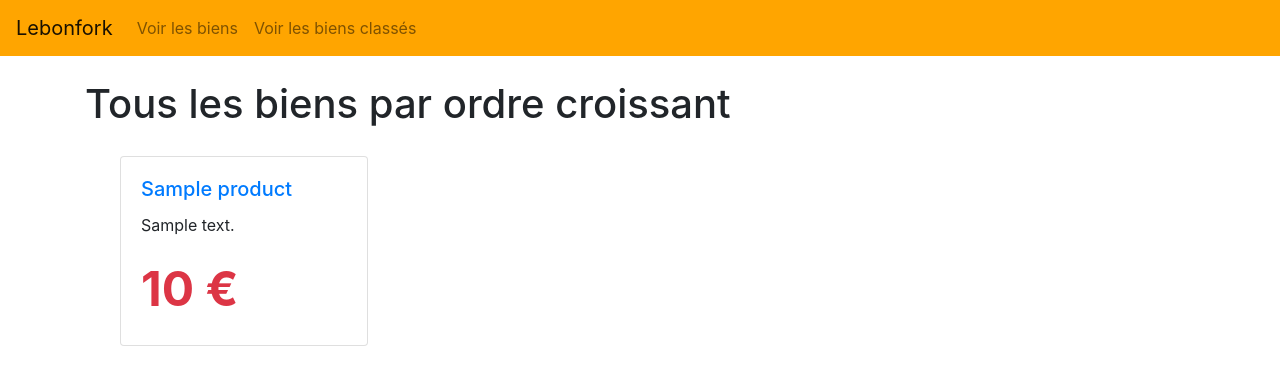
After one commit to MaxouDriver/Lebonfork, a Symfony app: template website-skeleton/templates/product/order.html.twig in a window 1280 px wide. The commit adds this page. Shown: the top 385 px of the page. Run offline with Twig, Linux system fonts and the light colour scheme; the template is opened without the code that fills it: most values are stand-ins (such as "Sample title", 1, 10 or a date in 2020); some libraries are stand-ins or nearby versions.

Commit message:
Added role restriction and page ordered products

```diff
--- a/website-skeleton/config/routes.yaml
+++ b/website-skeleton/config/routes.yaml
@@ -0,0 +1,5 @@
+lougout:
+  path: /logout
+
+admin:
+  path: /admin
--- a/website-skeleton/src/Entity/USer.php
+++ b/website-skeleton/src/Entity/USer.php
@@ -105,7 +105,7 @@ class USer implements UserInterface, \Serializable
      */
     public function serialize()
     {
-        return $this->serialize([
+        return serialize([
             $this->id,
             $this->username,
             $this->password
--- a/website-skeleton/templates/admin/product/index.html.twig
+++ b/website-skeleton/templates/admin/product/index.html.twig
@@ -13,7 +13,7 @@
             </div>
         {% endfor %}
 
-        <table>
+        <table class="table">
             <thead>
                 <tr>
                     <th>Titre</th>
--- a/website-skeleton/templates/base.html.twig
+++ b/website-skeleton/templates/base.html.twig
@@ -18,7 +18,20 @@
                     <li class="nav-item">
                         <a class="nav-link {% if current_menu is defined and current_menu == "products" %} active {% endif %}" href="{{ path('product.index') }}">Voir les biens</a>
                     </li>
+                    <li class="nav-item">
+                        <a class="nav-link {% if current_menu is defined and current_menu == "order" %} active {% endif %}" href="{{ path('product.ordered') }}">Voir les biens classés</a>
+                    </li>
                 </ul>
+                {% if app.user %}
+                <ul class="navbar-nav">
+                    <li class="nav-item">
+                        <a href="{{ path('admin') }}" class="nav-link">Admin</a>
+                    </li>
+                    <li class="nav-item">
+                        <a href="{{ path('lougout') }}" class="nav-link">Se deconnecter</a>
+                    </li>
+                </ul>
+                {% endif %}
             </div>
         </nav>
         {% block body %}{% endblock %}
--- /dev/null
+++ b/website-skeleton/templates/product/order.html.twig
@@ -0,0 +1,27 @@
+{% extends 'base.html.twig' %}
+
+{% block title 'Tous les biens par ordre croissant' %}
+
+{% block body %}
+
+    <div class="container mt-4">
+        <h1>Tous les biens par ordre croissant</h1>
+
+        {% for product in products %}
+            <div class="col-3" style="display: inline-block; margin: 20px;">
+                <div class="card">
+                    <div class="card-body">
+                        <h5 class="card-title">
+                            <a href="{{ path('product.show', {id: product.id, slug: product.slug}) }}">{{ product.title }}</a>
+                        </h5>
+                        <p class="card-text">
+                            {{ product.description }}
+                        </p>
+                        <div class="text-danger" style="font-weight: bold;font-size: 3rem;">{{ product.price }} €</div>
+                    </div>
+                </div>
+            </div>
+        {% endfor %}
+    </div>
+
+{% endblock %}
```
Also changed, not shown: website-skeleton/src/Controller/ProductController.php (+17 -1 lines), website-skeleton/src/Repository/ProductRepository.php (+8 -0 lines), website-skeleton/templates/product/index.html.twig (+16 -0 lines), 1 other file.
